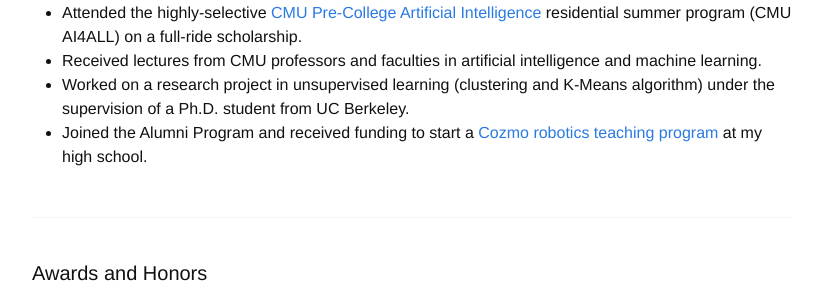
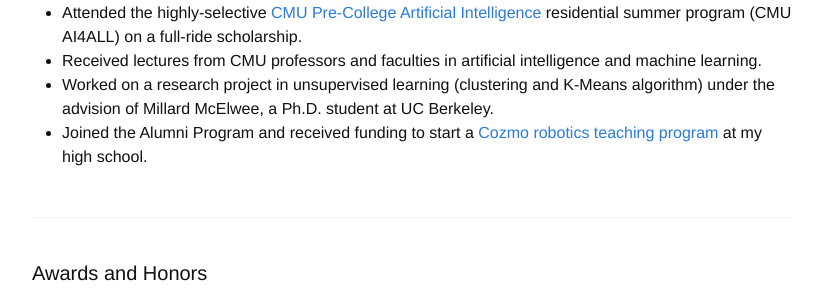
Before and after one commit to khluu/khluu.github.io, a Jekyll site: the page built from about.html, in a window 1280 px wide. Shown: the part 1155-1447 px from the top of the page, without its empty margins (228-1051 px from the left). Built offline with Jekyll 4.4.1, drawn with Linux system fonts in a browser that asks for light colours; nearby versions of some CDN libraries; some web fonts are replaced.

Commit message:
Update about.html

```diff
--- a/about.html
+++ b/about.html
@@ -55,7 +55,7 @@
 <ul>
     <li>Attended the highly-selective <a href="https://admission.enrollment.cmu.edu/pages/access-artificial-intelligence">CMU Pre-College Artificial Intelligence</a> residential summer program (CMU AI4ALL) on a full-ride scholarship.</li>
     <li>Received lectures from CMU professors and faculties in artificial intelligence and machine learning. </li>
-    <li>Worked on a research project in unsupervised learning (clustering and K-Means algorithm) under the supervision of a Ph.D. student from UC Berkeley.</li>
+    <li>Worked on a research project in unsupervised learning (clustering and K-Means algorithm) under the advision of Millard McElwee, a Ph.D. student at UC Berkeley.</li>
     <li>Joined the Alumni Program and received funding to start a <a href="https://medium.com/ai4allorg/changemakers-in-ai-creating-access-to-ai-through-cozmo-day-9f3a6381103c">Cozmo robotics teaching program</a> at my high school.</li>
 </ul>
   <div class="divider"></div>
```
